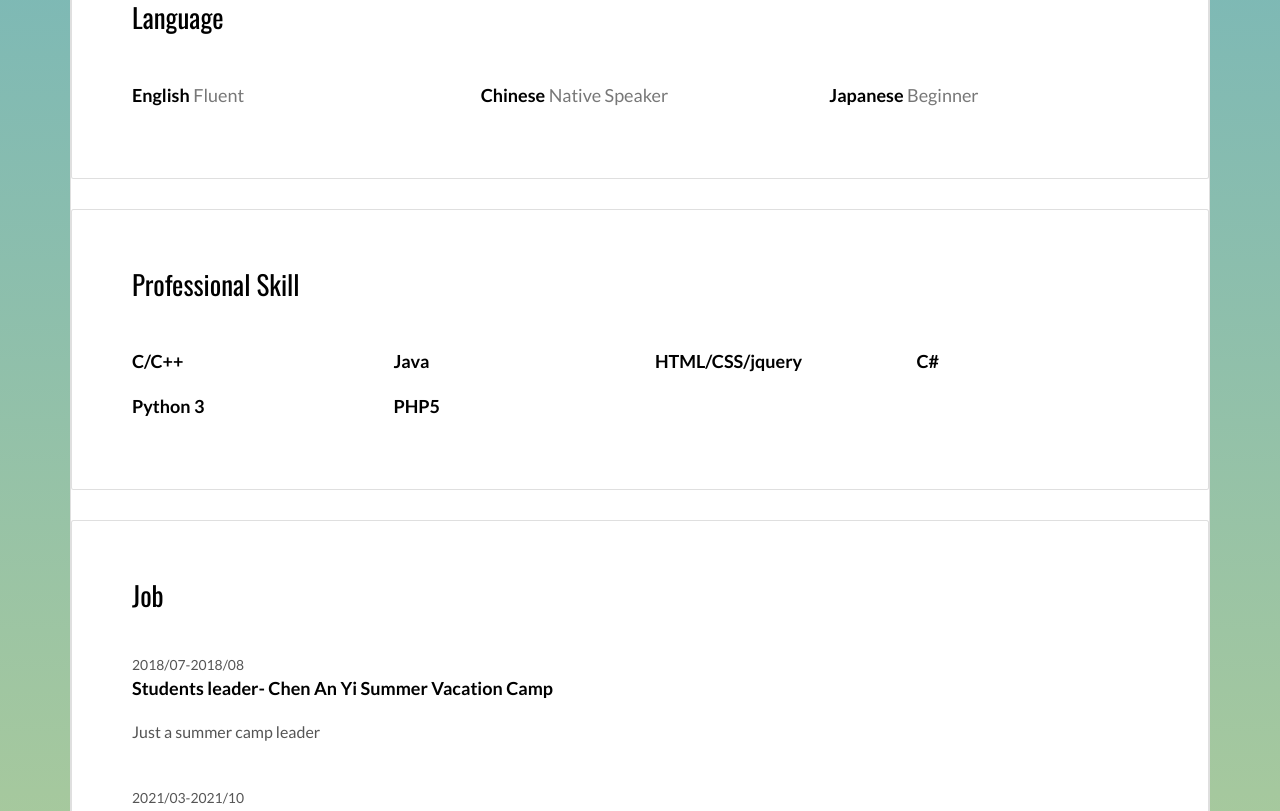
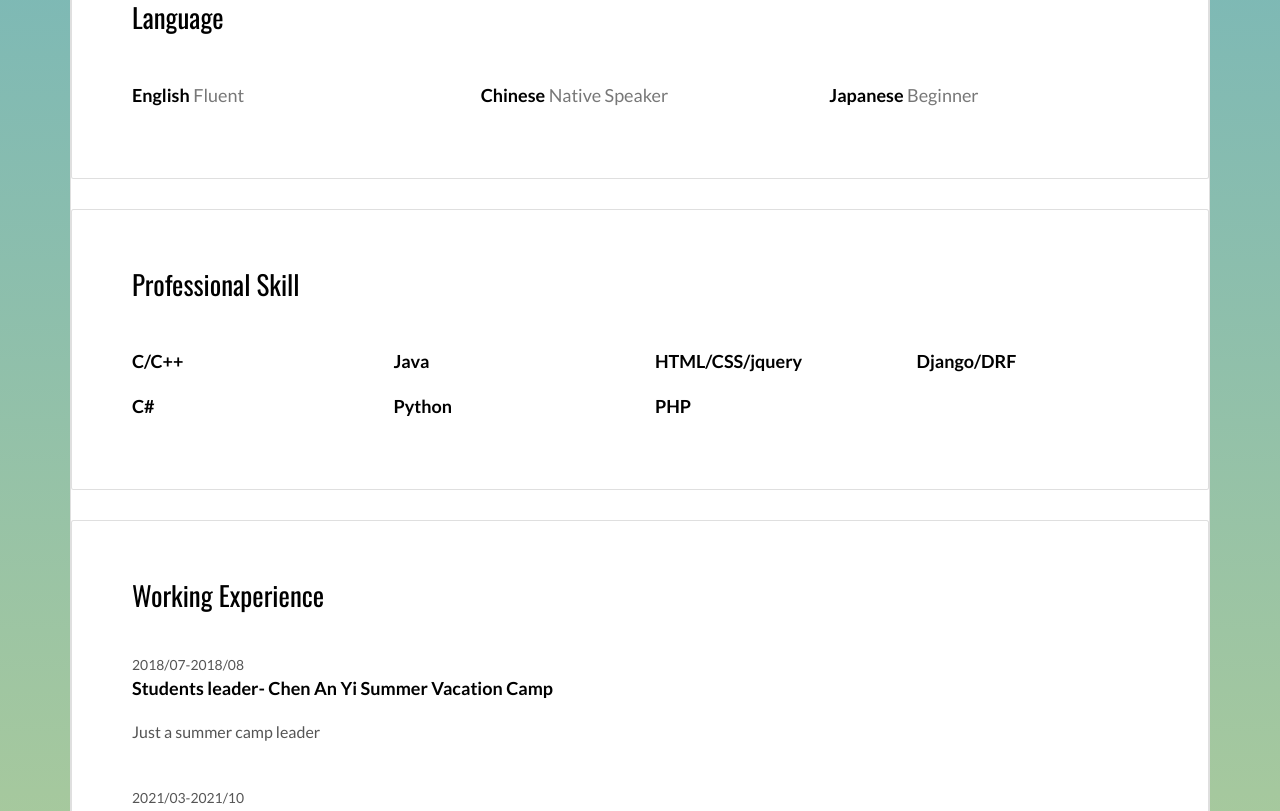
Before and after one commit to Enderman7781/personalWebsite, a plain HTML site: page index.html in a window 1280 px wide. Shown: the part 2592-3403 px from the top of the page. Drawn offline with nearby package versions, Linux system fonts and the light colour scheme.

Commit message:
Update index.html

```diff
--- a/index.html
+++ b/index.html
@@ -117,7 +117,7 @@
 
             <div class="card">
               <div class="card-block">
-                <h2>Projects and Experience</h2>
+                <h2>Present Projects</h2>
                 <div class="row">
                   <div class="col-md-4">
                     <img src="./assets/images/img-02.jpg" class="img-responsive" alt="">
@@ -205,17 +205,22 @@
                   </div>
                   <div class="col-md-3">
                     <div class="language-experience">
+                      <h3 class="h5">Django/DRF </h3>
+                    </div>
+                  </div>
+                  <div class="col-md-3">
+                    <div class="language-experience">
                       <h3 class="h5">C# </h3>
                     </div>
                   </div>
                   <div class="col-md-3">
                     <div class="language-experience">
-                      <h3 class="h5">Python 3</h3>
+                      <h3 class="h5">Python</h3>
                     </div>
                   </div>
                   <div class="col-md-3">
                     <div class="language-experience">
-                      <h3 class="h5">PHP5 </h3>
+                      <h3 class="h5">PHP </h3>
                     </div>
                   </div>
 
@@ -225,7 +230,7 @@
 
             <div class="card">
               <div class="card-block">
-                <h2>Job</h2>
+                <h2>Working Experience</h2>
                 <div class="work-experience">
                   <small class="date">2018/07-2018/08</small>
                   <h3 class="h5 date-title">Students leader- Chen An Yi Summer Vacation Camp</h3>
```
